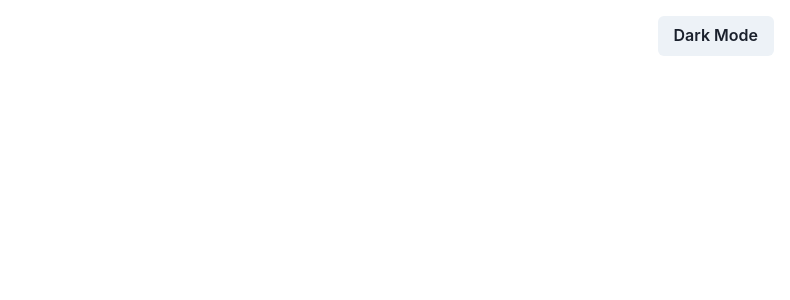
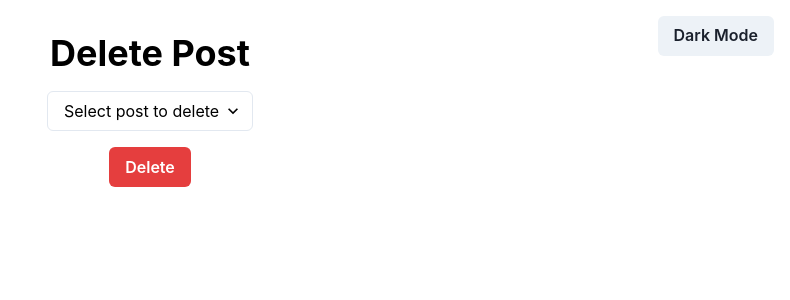
Before and after one commit to GPT-Engineer-App-Dev/wanderlust-writings, a React (Vite) app: page /delete-post in a window 1280 px wide. Before the commit this address had no page. Shown: the top 300 px of the page, without its empty margins (490-1280 px from the left). Built offline with nearby package versions, Linux system fonts and the light colour scheme.

Commit message:
Implement a feature to delete blog posts from the personal blog website. Added a new DeletePost component and route, and updated the Index page to include a button for deleting posts.

```diff
--- a/src/App.jsx
+++ b/src/App.jsx
@@ -1,6 +1,7 @@
 import { Route, BrowserRouter as Router, Routes } from "react-router-dom";
 import Index from "./pages/Index.jsx";
 import AddPost from "./pages/AddPost.jsx";
+import DeletePost from "./pages/DeletePost.jsx"; // Import the new DeletePost component
 
 function App() {
   return (
@@ -8,6 +9,7 @@ function App() {
       <Routes>
         <Route exact path="/" element={<Index />} />
       <Route path="/add-post" element={<AddPost />} />
+      <Route path="/delete-post" element={<DeletePost />} /> {/* Add the new route */}
       </Routes>
     </Router>
   );
--- /dev/null
+++ b/src/pages/DeletePost.jsx
@@ -0,0 +1,49 @@
+import { useState } from "react";
+import { Container, Heading, VStack, Select, Button, useToast, useColorModeValue } from "@chakra-ui/react";
+
+const DeletePost = () => {
+  const [selectedPost, setSelectedPost] = useState("");
+  const toast = useToast();
+  const bg = useColorModeValue("white", "gray.800");
+  const color = useColorModeValue("black", "white");
+
+  const handleDelete = () => {
+    if (selectedPost) {
+      // Here you would typically send a request to the server to delete the post
+      console.log("Deleting Post:", selectedPost);
+      toast({
+        title: "Post deleted.",
+        description: "The selected blog post has been deleted.",
+        status: "success",
+        duration: 5000,
+        isClosable: true,
+      });
+      setSelectedPost("");
+    } else {
+      toast({
+        title: "Error.",
+        description: "Please select a post to delete.",
+        status: "error",
+        duration: 5000,
+        isClosable: true,
+      });
+    }
+  };
+
+  return (
+    <Container centerContent maxW="container.md" py={8} bg={bg} color={color}>
+      <VStack spacing={4}>
+        <Heading as="h1" size="xl">Delete Post</Heading>
+        <Select placeholder="Select post to delete" value={selectedPost} onChange={(e) => setSelectedPost(e.target.value)}>
+          {/* Options should be dynamically generated based on available posts */}
+          <option value="post1">Post 1</option>
+          <option value="post2">Post 2</option>
+          <option value="post3">Post 3</option>
+        </Select>
+        <Button colorScheme="red" size="md" onClick={handleDelete}>Delete</Button>
+      </VStack>
+    </Container>
+  );
+};
+
+export default DeletePost;
--- a/src/pages/Index.jsx
+++ b/src/pages/Index.jsx
@@ -18,7 +18,8 @@ const Index = () => {
           Feel free to explore and connect with me through my posts.
         </Text>
         <Link href="/about" color="teal.500" fontSize="lg">Learn more about me</Link>
-      <Button colorScheme="teal" size="md" onClick={() => navigate('/add-post')}>Add New Post</Button>
+        <Button colorScheme="teal" size="md" onClick={() => navigate('/add-post')}>Add New Post</Button>
+        <Button colorScheme="red" size="md" onClick={() => navigate('/delete-post')}>Delete Post</Button> {/* Add button to navigate to delete post page */}
       </VStack>
     </Container>
   );
```
